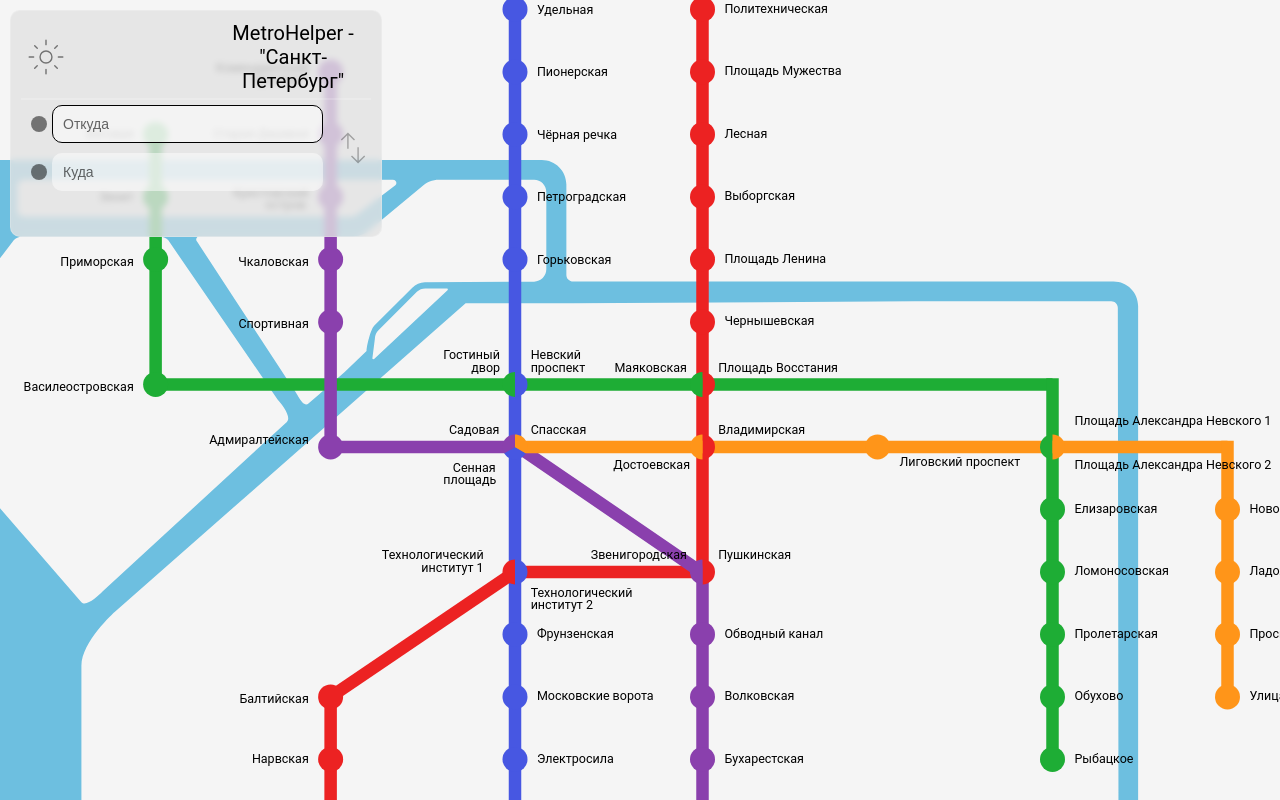
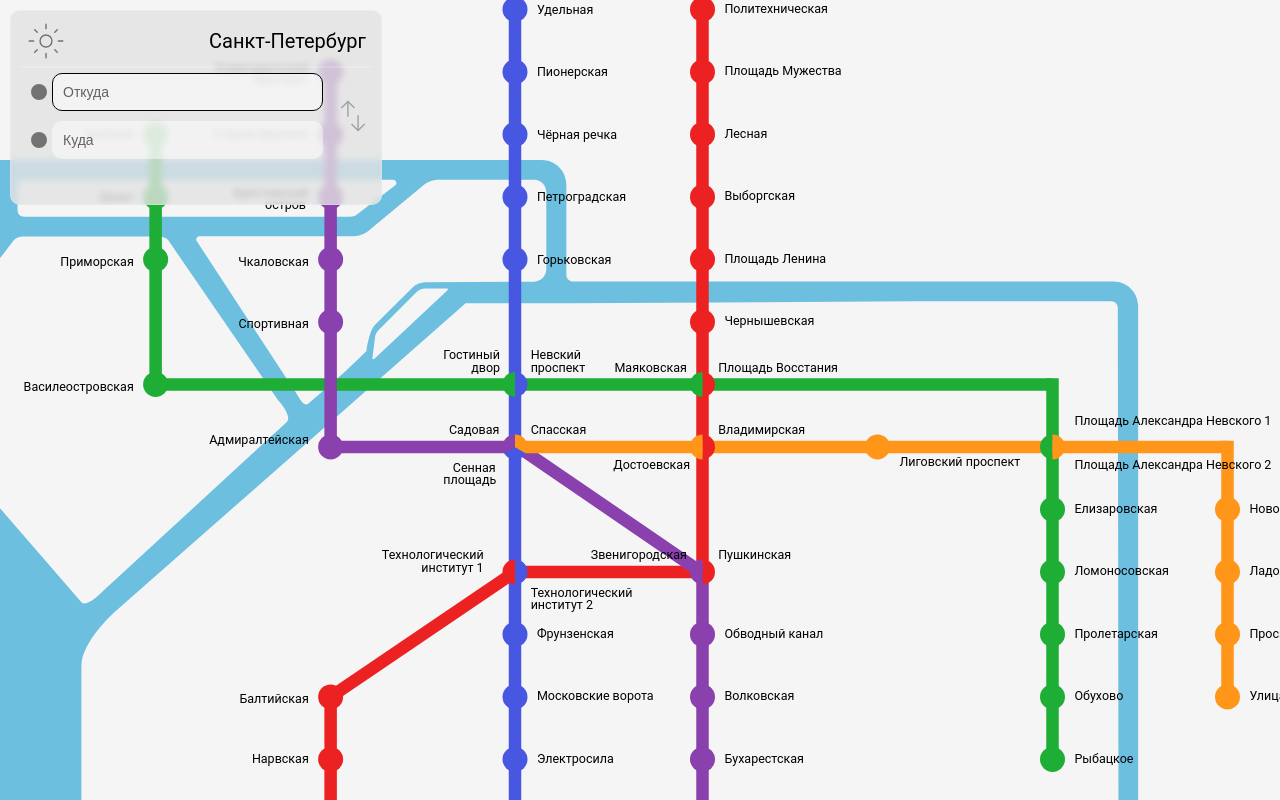
Before and after one commit to finn3r/MetroHelper, a React (Create React App) app: page / in a window 1280 px wide. Built offline with nearby package versions, Linux system fonts and the light colour scheme; a web font is replaced by a local one.

Commit message:
Added city name from store

```diff
--- a/src/components/Menu/Header.tsx
+++ b/src/components/Menu/Header.tsx
@@ -2,10 +2,11 @@ import React, {useState} from 'react';
 import * as ST from '../../styled';
 import {ReactComponent as SunButton} from "../../svg/SunButton.svg";
 import {ReactComponent as MoonButton} from "../../svg/MoonButton.svg";
-import {useAppDispatch} from "../../hooks/redux";
+import {useAppDispatch, useAppSelector} from "../../hooks/redux";
 import {themeSlice} from "../../store/reducers/ThemeSlice";
 
 const Header: React.FC = () => {
+    const {name} = useAppSelector(state => state.city);
     const {changeTheme} = themeSlice.actions;
     const [theme, setTheme] = useState(false);
     const dispatch = useAppDispatch();
@@ -17,16 +18,18 @@ const Header: React.FC = () => {
 
     return (
         <ST.MenuHeaderContainer>
-            <ST.ButtonContainer>
+            <ST.SwapThemeButtonContainer>
                 <ST.ButtonContent>
                     {
                         theme ?
-                            <SunButton style={{width: "3rem"}} onClick={handleClick}/> :
-                            <MoonButton style={{width: "3rem"}} onClick={handleClick}/>
+                            <SunButton onClick={handleClick}/> :
+                            <MoonButton onClick={handleClick}/>
                     }
                 </ST.ButtonContent>
-            </ST.ButtonContainer>
-            MetroHelper - "Санкт-Петербург"
+            </ST.SwapThemeButtonContainer>
+            <ST.MenuHeaderCityChanger>
+                {name}
+            </ST.MenuHeaderCityChanger>
         </ST.MenuHeaderContainer>
     );
 };
--- a/src/store/reducers/CitySlice.ts
+++ b/src/store/reducers/CitySlice.ts
@@ -4,12 +4,14 @@ import {IStationNames} from "../../interfaces/IStationNames";
 import {ISchemeElements} from "../../interfaces/ISchemeElements";
 
 interface CityState {
+    name: string,
     stations: IStationNames,
     times: IStationTimes,
     elements: ISchemeElements
 }
 
 const initialState: CityState = {
+    name: "Санкт-Петербург",
     stations: require("../../cities/spb/stations").default,
     times: require("../../cities/spb/times").default,
     elements: require("../../cities/spb/elements").default,
```
